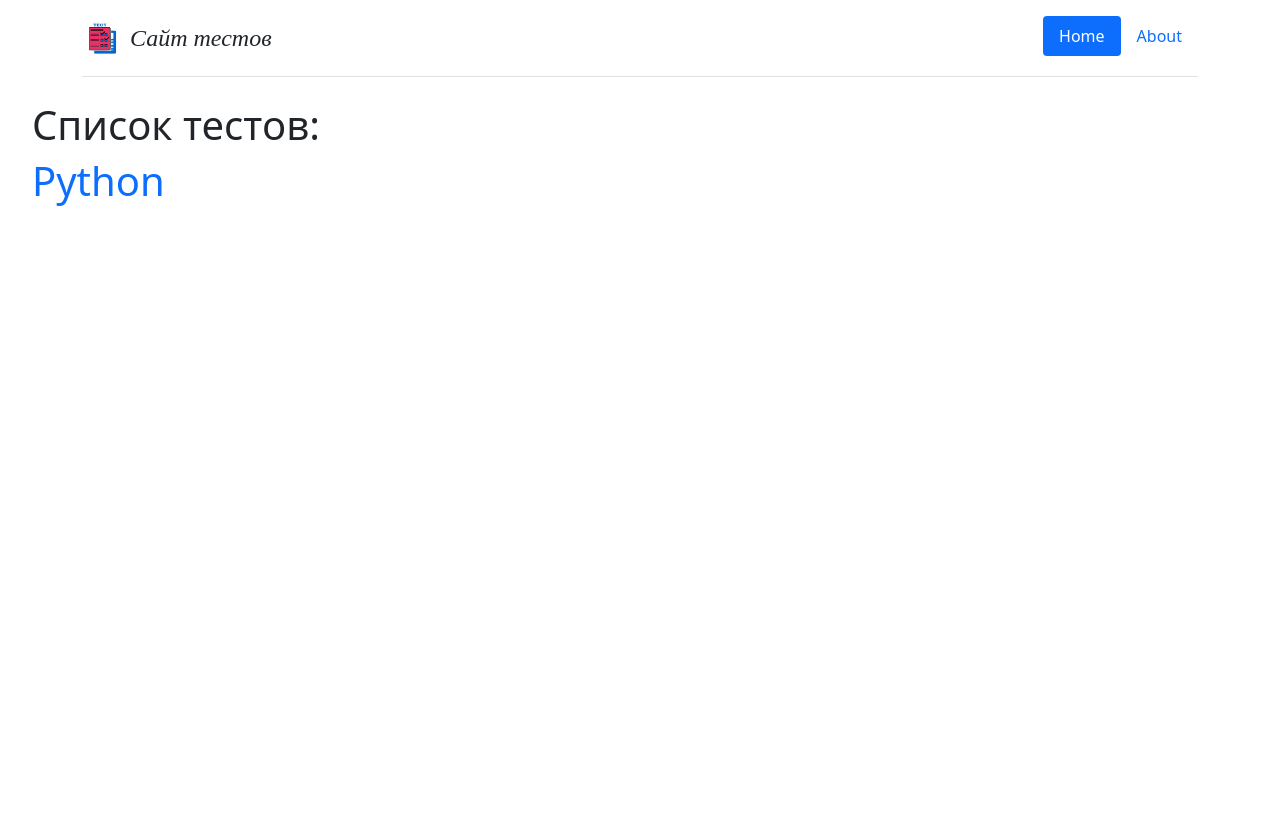
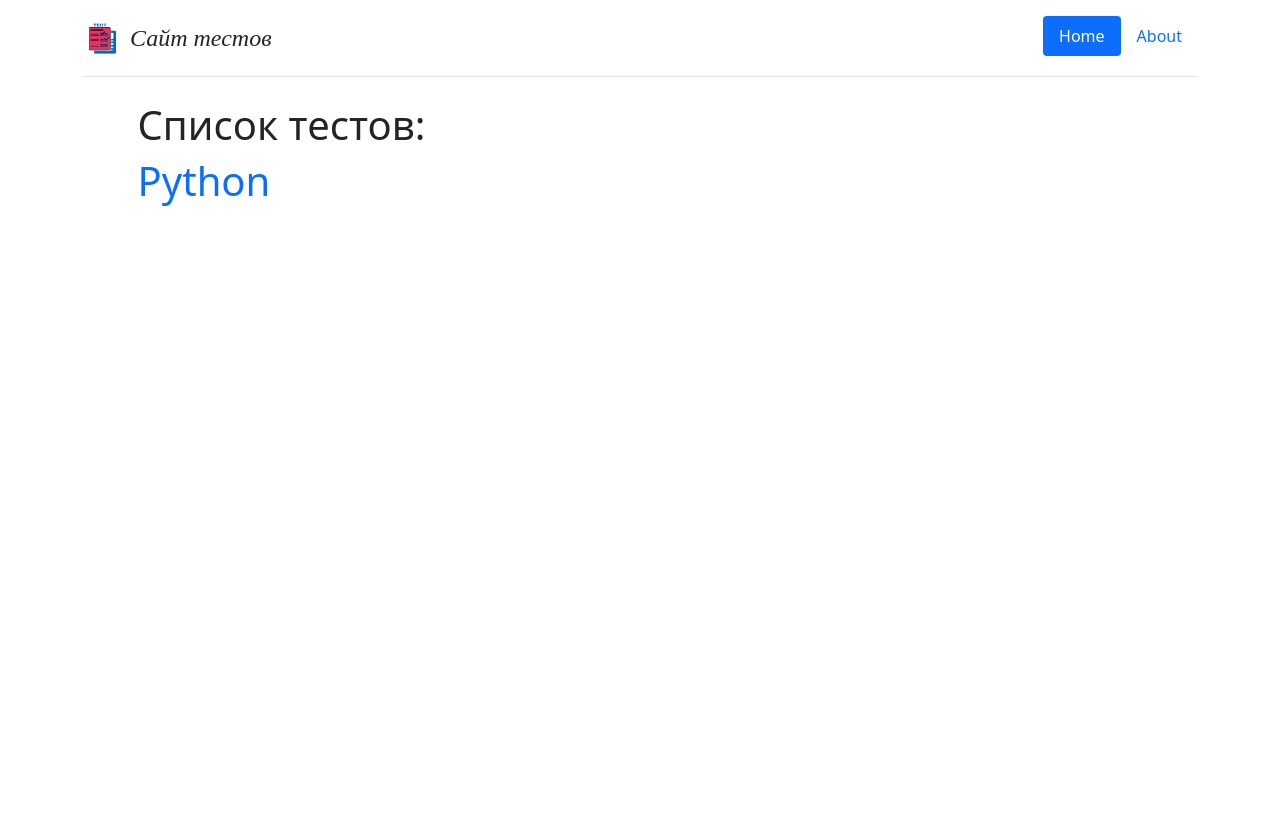
Before and after one commit to VictoriaKhilkoVivi/django-quiz, a Django app: page / in a window 1280 px wide. Shown: the top 820 px of the page. Run offline with Django 3.2, Linux system fonts and the light colour scheme; data comes from the database, SQL or seed files in the repository; both versions use the stored data as it was after the commit.

Commit message:
[Change] css

```diff
--- a/static/questions/css/main.css
+++ b/static/questions/css/main.css
@@ -1,6 +1,6 @@
 .main {
   min-height: 90%;
-  margin-left: 20px;
+  margin-left: 10%;
 }
 .footer{
   min-height: 10%;
```
Also changed, not shown: db.sqlite3.
